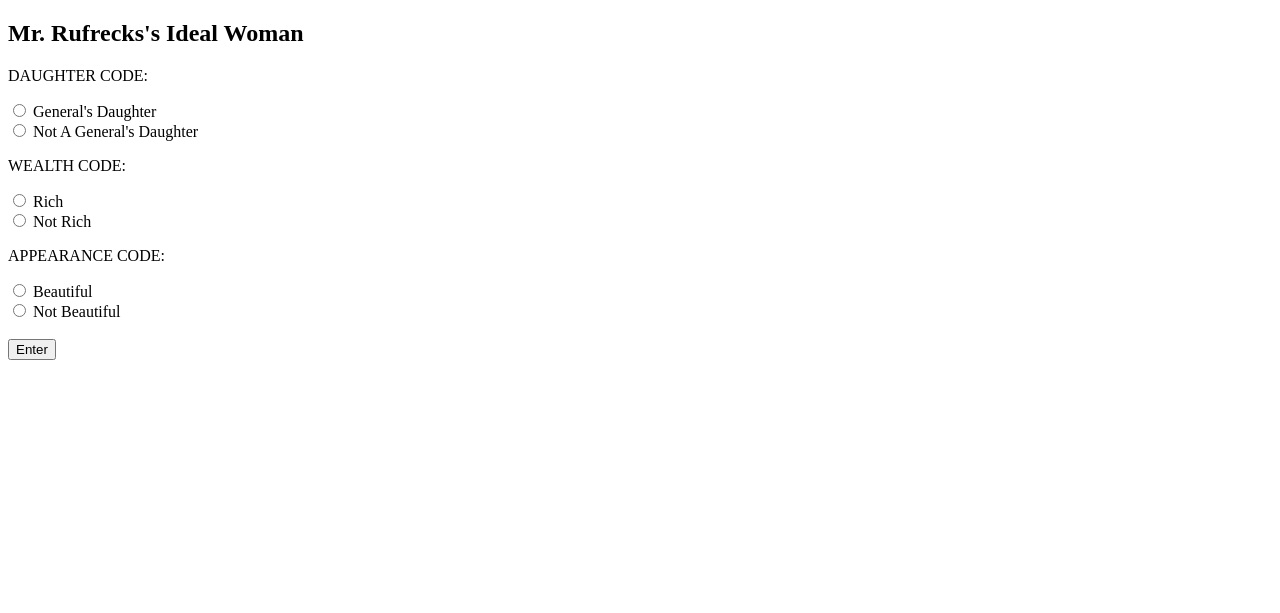
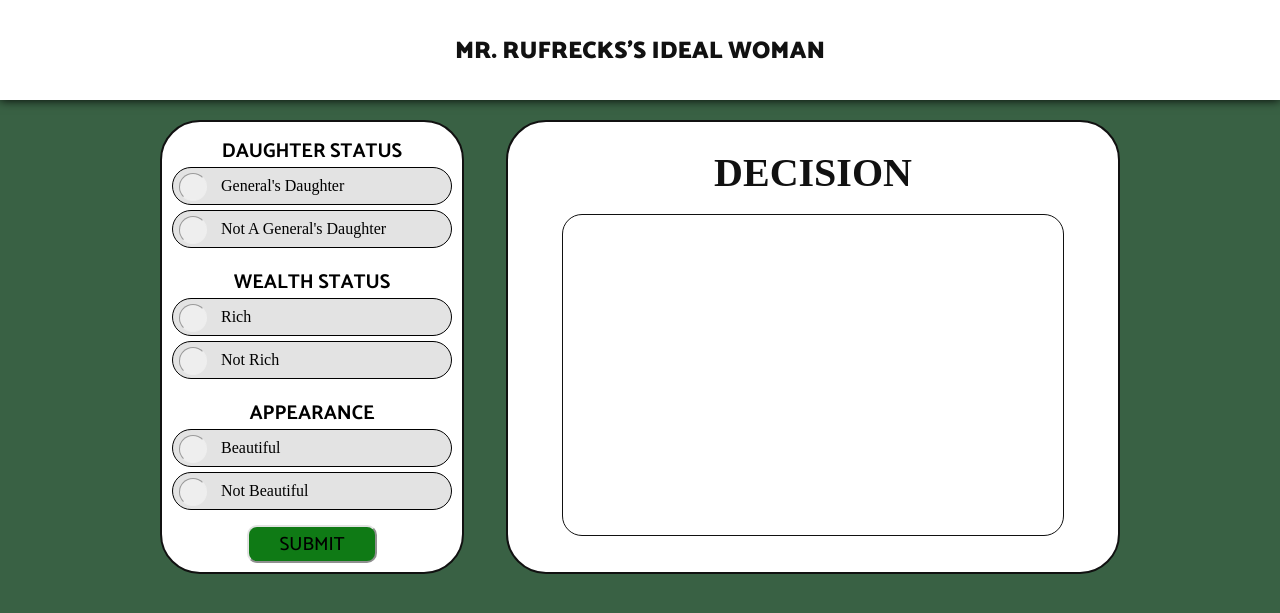
Before and after one commit to pcea03/TestRepo, a PHP site: page /idealWoman.php in a window 1280 px wide. Shown: the top 613 px of the page. Run offline with PHP 8.4, Linux system fonts and the light colour scheme.

Commit message:
modified code, added comment

```diff
--- a/WIL/Act_2/idealWoman.php
+++ b/WIL/Act_2/idealWoman.php
@@ -2,35 +2,57 @@
 <html lang="en" dir="ltr">
   <head>
     <meta charset="utf-8">
+    <meta name="viewport" content="width=device-width, initial-scale=1.0">
     <title>Ideal Woman</title>
+    <link href="https://fonts.googleapis.com/css2?family=Catamaran:wght@100;200;300;400;500;600;700;800;900&family=Cormorant+Garamond:ital,wght@0,300;0,400;0,500;0,600;0,700;1,300;1,400;1,500;1,600;1,700&display=swap" rel="stylesheet">
+    <link rel="stylesheet" href="style.css">
   </head>
   <body>
+    <header>
+        <h2>Mr. Rufrecks's Ideal Woman</h2>
+    </header>
+    <main>
+        <div class="wrapper">
+          <form action="idealWoman.php" method="post">
+            <!-- stat stands for status or daughter status-->
+            <!-- value of 'J' if generals daugter and 'K' if not -->
+            <p class="">DAUGHTER STATUS</p>
+            <label class="container">General's Daughter
+              <input type="radio" name="stat" value="J" autocomplete="off">
+              <span class="checkmark"></span>
+            </label>
+            <label class="container">Not A General's Daughter
+              <input type="radio" name="stat" value="K" autocomplete="off">
+              <span class="checkmark"></span>
+            </label>
 
-  <h2>Mr. Rufrecks's Ideal Woman</h2>
-  <form action="idealWoman.php" method="post">
-    <p>DAUGHTER CODE:</p>
-    <input type="radio" name="stat" id="d_codeJ" value="genD" autocomplete="off">
-    <label for="d_codeJ">General's Daughter</label><br>
-    <input type="radio" name="stat" id="d_codeK" value="notGenD" autocomplete="off">
-    <label for="d_codeK">Not A General's Daughter</label>
+            <!-- w_stat stands for wealth status-->
+            <!-- value of 'L' if rich and 'P' if not rich -->
+            <p>WEALTH STATUS</p>
+            <label class="container">Rich
+              <input type="radio" name="w_stat" value="L" autocomplete="off">
+              <span class="checkmark"></span>
+            </label>
+            <label class="container">Not Rich
+              <input type="radio" name="w_stat" value="P" autocomplete="off">
+              <span class="checkmark"></span>
+            </label>
 
-    <br>
-
-    <p>WEALTH CODE:</p>
-    <input type="radio" name="w_stat" id="w_codeL" value="rich" autocomplete="off">
-    <label for="w_codeL">Rich</label><br>
-    <input type="radio" name="w_stat" id="w_codeP" value="notRich" autocomplete="off">
-    <label for="w_codeP">Not Rich</label>
-    <br>
-
-    <p>APPEARANCE CODE:</p>
-    <input type="radio" name="a_stat" id="a_codeB" value="beau" autocomplete="off">
-    <label for="a_codeB">Beautiful</label><br>
-    <input type="radio" name="a_stat" id="a_codeP" value="notBeau" autocomplete="off">
-    <label for="a_codeP">Not Beautiful</label><br><br>
-    <input type="submit" name=enter value="Enter">
+            <!-- a_stat stands for apparance status-->
+            <!-- value of 'B' if beautiful and 'P' if not -->
+            <p>APPEARANCE</p>
+            <label class="container">Beautiful
+              <input type="radio" name="a_stat" value="B" autocomplete="off">
+              <span class="checkmark"></span>
+            </label>
+            <label class="container">Not Beautiful
+              <input type="radio" name="a_stat" value="P" autocomplete="off">
+              <span class="checkmark"></span>
+            </label>
+            <input type="submit" name=enter value="SUBMIT" class="button">
           </form>
-  <br>
+        </div>
+      </section>
       <?php
         if (isset($_POST['stat'])){
           $status = $_POST['stat'];
@@ -50,28 +72,48 @@
           $a_status = NULL;
         }
 
+        $message = NULL;
+        //return nothing.
         if (($status == NULL) && ($w_status == NULL) && ($a_status == NULL)) {
           echo "";
         }
-    else if (($status == "notGenD") && ($w_status == "rich") && ($a_status == "beau")) {
-      echo "MARRY HER!";
+        //condition to marry her ideal Woman.
+        //must not be a Generals daughter, rich and beautiful.
+        else if (($status == "K") && ($w_status == "L") && ($a_status == "B")) {
+          $message = "MARRY HER!";
         }
-    else if ((($status == "notGenD") && ($w_status == "notRich") && ($a_status == "beau")) || (($status == "notGenD") && ($w_status == "rich") && ($a_status == "notBeau"))) {
-      echo "BE A FRIEND TO HER!!";
+        //condition to if she will befriend her.
+        //must not be a Generals daughter and rich or beautiful.
+        else if ((($status == "K") && ($w_status == "P") && ($a_status == "B")) || (($status == "K") && ($w_status == "L") && ($a_status == "P"))) {
+          $message = "BE A FRIEND TO HER!!";
         }
-    else if ((($status == "genD") && (($w_status == "notRich") && ($a_status == "notBeau"))) ||
-    (($status == "genD") && (($w_status == "rich") && ($a_status == "beau"))) ||
-    (($status == "notGenD") && (($w_status == "notRich") && ($a_status == "notBeau")))) {
-      echo "STAY AWAY FROM HER!!!";
+        //condition to stay away from her.
+        //she is a Generals daughter.
+        // she is not rich and not beautiful.
+        else if ((($status == "J") && (($w_status == "P") && ($a_status == "P"))) ||
+        (($status == "J") && (($w_status == "L") || ($a_status == "B"))) ||
+        (($status == "K") && (($w_status == "P") && ($a_status == "P")))) {
+          $message = "STAY AWAY FROM HER!!!";
         }
+        // if there is a missing choice or unselected choice.
         else {
-      echo "Invalid choice!! <br> Please makes sure that <br> you select one choice from each Categories";
+          $message = "Invalid choice!! <br> Please makes sure that  you <br>select one choice from each Categories";
         }
       ?>
+      <div class="wrapper">
+        <div class="decision">
+          <h2>Decision</h2>
+          <div class="answer">
+            <p><?php echo $message; ?></p>
+          </div>
+        </div>
+      </div>
+    </main>
   </body>
 </html>
 
 <script>
+  // brings back the page from it's original state.
     if ( window.history.replaceState ) {
         window.history.replaceState( null, null, window.location.href );
     }
```
Lines whose indentation alone changed are shown as unchanged.
